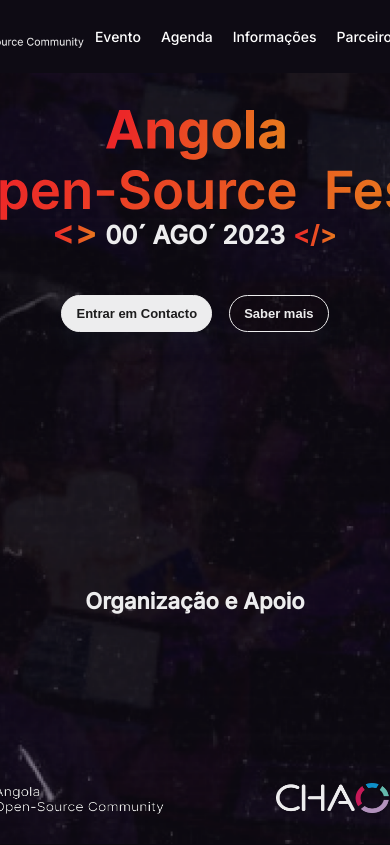
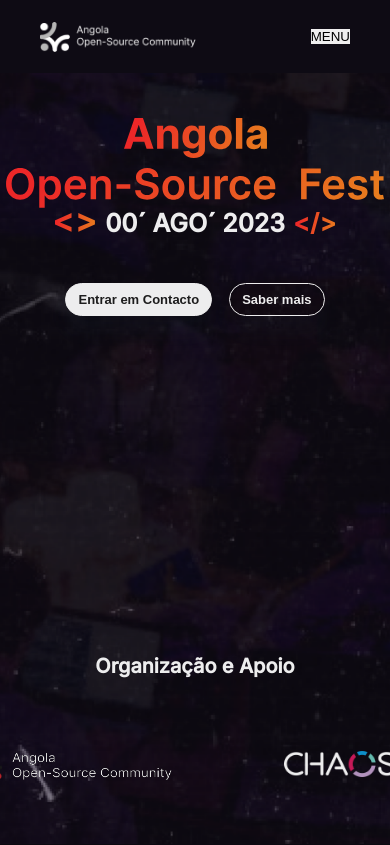
Before and after one commit to angolaosc/aosf-website, a Next.js app: page / in a window 390 px wide. Shown: the top 845 px of the page. Built offline with nearby package versions, Linux system fonts and the light colour scheme.

Commit message:
Creating responsiveness in the header

```diff
--- a/src/app/Styles/header.css
+++ b/src/app/Styles/header.css
@@ -7,7 +7,12 @@
     z-index: 1000;
 }
 
-div {
+.menuMobile  {
+    display: none;
+    margin-right: 40px;
+}
+
+div.headerContainer {
     width: 1216px;
     display: flex;
     align-items: center;
@@ -20,7 +25,7 @@
     gap: 20px;
 }
 
-a {
+li {
     color: #fff;
     font-size: 14px;
     line-height: normal;
@@ -34,3 +39,32 @@
     -webkit-background-clip: text;
     -webkit-text-fill-color: transparent;
 }
+
+@media (max-width: 1340px) {
+    div.headerContainer img {
+        margin-left: 40px;
+    }
+
+    div.headerContainer ul {
+        margin-right: 40px;
+    }
+}
+
+@media (max-width: 768px) {
+    ul {
+        display: none;
+    }
+
+    .menuMobile {
+        display: block;
+    }
+}
+
+@media (max-width: 444px) {
+    .headerContainer img {
+        width: 166px;
+        height: 30px;
+        object-fit: cover;
+        margin-right: 40px;
+    }
+}
--- a/src/app/Styles/home.css
+++ b/src/app/Styles/home.css
@@ -11,13 +11,17 @@
 .container {
     display: flex;
     flex-direction: column;
-    padding-top: 100px;
+    align-items: center;
+    justify-content: center;
+    padding-top: 73px;
     height: auto;
 }
 
 #aosfContainer {
     display: flex;
     flex-direction: column;
+    align-items: center;
+    height: 300px;
 }
 
 #aosf {
@@ -91,6 +95,7 @@
 
 .container h2 {
     margin-top: 246px;
+    margin-bottom: 70px;
     font-size: 22px;
     font-weight: 700;
 }
@@ -122,3 +127,39 @@
     align-items: end;
     gap: 10px;
 }
+
+@media (max-width: 675px) {
+    .container {
+        margin-right: 40px;
+        margin-left: 40px;
+    }
+}
+
+@media (max-width: 744px) {
+    #aosf {
+        height: 40px;
+    }
+
+    section.listButton button, section.listButton button:nth-child(2)  {
+        padding: 8px 12px;
+    }
+
+    #organization section img:nth-child(1) {
+        height: 25px;
+        width: 25px;
+    }
+
+    #organization section img:nth-child(2) {
+        width: 160px;
+    height: 32px;
+    }
+
+    #organization img:nth-child(2) {   height: 30px;
+        width: 130px;
+        height: 26px;
+     }
+
+     .container h2 {
+        font-size: 20px;
+     }
+}
--- /dev/null
+++ b/src/app/components/MenuBobile/style.css
@@ -0,0 +1,5 @@
+#menu {
+    background-color: red;
+    height: 100%;
+    width: 100%;
+}
--- a/src/app/layout.tsx
+++ b/src/app/layout.tsx
@@ -3,6 +3,7 @@
 import "./Styles/header.css"
 import { Inter } from 'next/font/google'
 import CommunityLogo from "../assets/logo_community.png"
+import { useState } from "react"
 
 const inter = Inter({ subsets: ['latin'], weight: "500", style: "normal", })
 
@@ -28,19 +29,24 @@
 }: {
   children: React.ReactNode
 }) {
+
   return (
     <html lang="en">
 
       <body className={inter.className}>
         <header className="header">
-          <div>
+          <div className="headerContainer">
             <Image src={CommunityLogo} alt="Logo" />
+
+            <button className="menuMobile">
+              MENU
+            </button>
             <ul>
-              <a href="">Evento</a>
-              <a href="">Agenda</a>
-              <a href="">Informações</a>
-              <a href="">Parceiro</a>
-              <a href="">Contacto</a>
+              <li>Evento</li>
+              <li>Agenda</li>
+              <li>Informações</li>
+              <li>Parceiro</li>
+              <li>Contacto</li>
             </ul>
           </div>
         </header>
```
Also changed, not shown: src/app/components/MenuBobile/index.tsx (added, +21 -0 lines), 1 other file (tests, documents, lock files or other folders).
